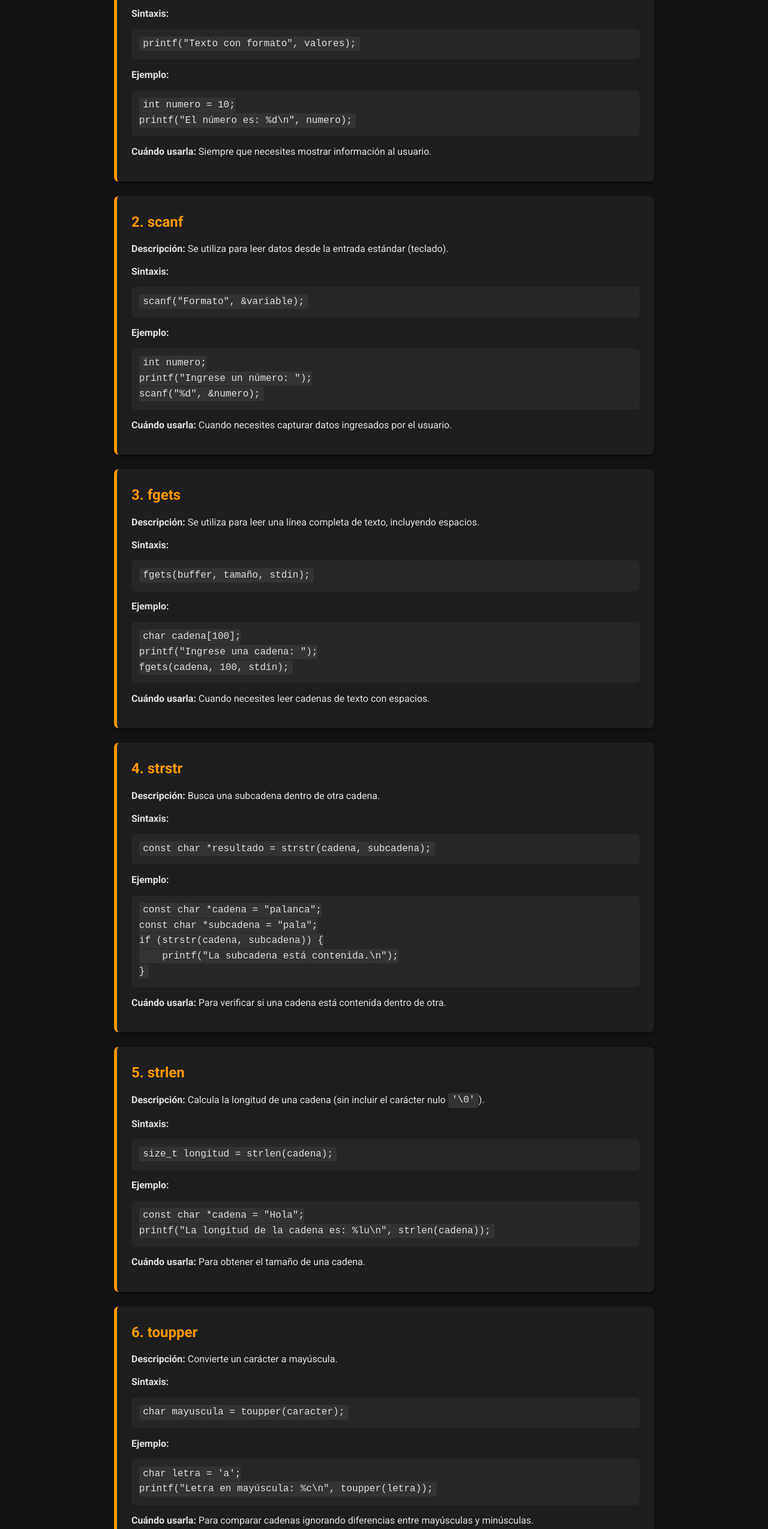
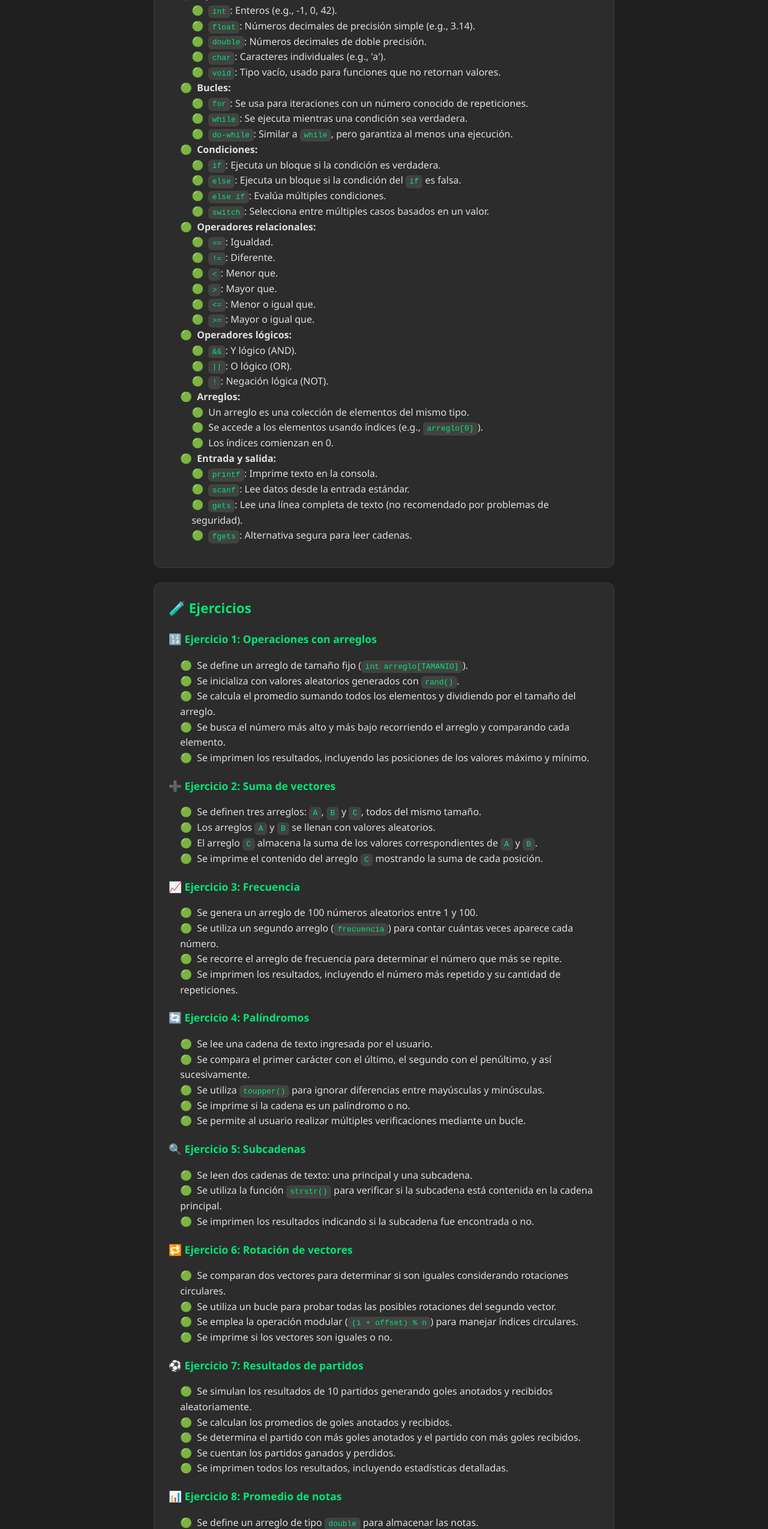
Before and after one commit to maxifuentes2/ejerciciosLaboratorio, a plain HTML site: page index.html in a window 1280 px wide. Shown: the part 251-2800 px from the top of the page at 60% size. Drawn offline with Linux system fonts and the light colour scheme.

Commit message:
cambiooo

```diff
--- a/css/style.css
+++ /dev/null
@@ -1,161 +0,0 @@
-/* Reset básico */
-* {
-  margin: 0;
-  padding: 0;
-  box-sizing: border-box;
-}
-
-/* Fuente base y fondo general */
-body {
-  background-color: #121212;
-  color: #E0E0E0;
-  font-family: 'Roboto', sans-serif;
-  line-height: 1.6;
-  padding: 1rem;
-}
-
-/* Encabezado con gradiente y tipografía destacada */
-header {
-  background: linear-gradient(135deg, #FF9800, #FF5722);
-  text-align: center;
-  padding: 1.5rem 1rem;
-  border-radius: 8px;
-  margin-bottom: 2rem;
-}
-
-header h1 {
-  font-size: 2rem;
-  color: #fff;
-}
-
-/* Contenedor principal */
-main {
-  max-width: 900px;
-  margin: auto;
-}
-
-/* Estilos para cada sección de la guía */
-section {
-  background-color: #1e1e1e;
-  padding: 1.5rem;
-  margin-bottom: 1.5rem;
-  border-left: 5px solid #FF9800;
-  border-radius: 8px;
-  box-shadow: 0 2px 4px rgba(0,0,0,0.6);
-  transition: transform 0.2s ease;
-}
-
-section:hover {
-  transform: scale(1.01);
-}
-
-/* Títulos de sección */
-h2 {
-  margin-bottom: 0.8rem;
-  color: #FF9800;
-}
-
-/* Párrafos y listas */
-p {
-  margin-bottom: 0.8rem;
-}
-
-ul {
-  list-style-position: inside;
-  margin-left: 1rem;
-  margin-bottom: 0.8rem;
-}
-
-/* Estilos para bloques de código */
-pre {
-  background-color: #272727;
-  padding: 0.8rem;
-  border-radius: 6px;
-  overflow-x: auto;
-  margin-bottom: 0.8rem;
-}
-
-code {
-  font-family: 'Courier New', Courier, monospace;
-  background-color: #333;
-  padding: 0.2rem 0.4rem;
-  border-radius: 4px;
-  color: #E0E0E0;
-}
-
-/* Botón "Mostrar más ejemplos" */
-.button-container {
-  text-align: center;
-  margin-bottom: 2rem;
-}
-
-.btn {
-  background-color: #FF9800;
-  color: #fff;
-  border: none;
-  padding: 0.75rem 1.5rem;
-  border-radius: 4px;
-  font-size: 1rem;
-  cursor: pointer;
-  transition: background-color 0.3s ease;
-}
-
-.btn:hover {
-  background-color: #FF5722;
-}
-
-/* Modal Overlay */
-.modal-overlay {
-  position: fixed;
-  top: 0;
-  left: 0;
-  width: 100%;
-  height: 100%;
-  background: rgba(0, 0, 0, 0.85);
-  display: none;
-  align-items: center;
-  justify-content: center;
-  z-index: 1000;
-}
-
-.modal-content {
-  background-color: #1e1e1e;
-  padding: 2rem;
-  border-radius: 8px;
-  width: 90%;
-  max-width: 600px;
-  position: relative;
-  box-shadow: 0 2px 10px rgba(0,0,0,0.8);
-}
-
-.close-button {
-  position: absolute;
-  top: 1rem;
-  right: 1rem;
-  color: #FF9800;
-  font-size: 1.5rem;
-  cursor: pointer;
-}
-
-/* Pie de página */
-footer {
-  background-color: #1F1F1F;
-  padding: 1rem;
-  margin-top: 2rem;
-  text-align: center;
-  border-radius: 8px;
-  color: #fff;
-}
-
-/* Responsive: Ajustes para dispositivos con pantalla pequeña */
-@media (max-width: 600px) {
-  body {
-    font-size: 14px;
-  }
-  section {
-    padding: 1rem;
-  }
-  header h1 {
-    font-size: 1.5rem;
-  }
-}
--- a/index.html
+++ b/index.html
@@ -2,320 +2,233 @@
 <html lang="es">
 
 <head>
-    <meta charset="UTF-8" />
-    <meta name="viewport" content="width=device-width, initial-scale=1" />
-    <title>Guía Completa de Funciones Utilizadas en los Ejercicios</title>
-    <!-- Puedes incluir una fuente de Google Fonts si lo deseas -->
-    <link href="https://fonts.googleapis.com/css2?family=Roboto:wght@400;500;700&display=swap" rel="stylesheet" />
-    <link rel="stylesheet" href="./css/style.css" />
+    <meta charset="UTF-8">
+    <meta name="viewport" content="width=device-width, initial-scale=1">
+    <title>Resumen C</title>
+    <style>
+        :root {
+            --bg: #1e1e1e;
+            --card-bg: #2c2c2c;
+            --text: #e0e0e0;
+            --muted: #a0a0a0;
+            --accent: #00e676;
+            --border: #3d3d3d;
+        }
+
+        * {
+            box-sizing: border-box;
+        }
+
+        body {
+            margin: 0;
+            font-family: 'Segoe UI', sans-serif;
+            background-color: var(--bg);
+            color: var(--text);
+            line-height: 1.6;
+        }
+
+        header {
+            background-color: var(--card-bg);
+            color: var(--accent);
+            padding: 1.5rem;
+            text-align: center;
+            border-bottom: 1px solid var(--border);
+        }
+
+        main {
+            max-width: 800px;
+            margin: auto;
+            padding: 2rem 1rem;
+        }
+
+        section {
+            background-color: var(--card-bg);
+            border: 1px solid var(--border);
+            border-radius: 12px;
+            padding: 1.5rem;
+            margin-bottom: 1.5rem;
+        }
+
+        h1,
+        h2 {
+            margin-top: 0;
+        }
+
+        h2 {
+            font-size: 1.4rem;
+            color: var(--accent);
+            margin-bottom: 1rem;
+        }
+
+        h3 {
+            font-size: 1.1rem;
+            margin-top: 1.2rem;
+            color: var(--accent);
+        }
+
+        ul {
+            padding-left: 1.2rem;
+            list-style-type: none;
+        }
+
+        ul li::before {
+            content: "🟢";
+            margin-right: 0.5rem;
+        }
+
+        code {
+            background-color: #424242;
+            padding: 0.2rem 0.4rem;
+            border-radius: 6px;
+            color: var(--accent);
+            font-family: monospace;
+        }
+
+        @media (max-width: 600px) {
+            main {
+                padding: 1rem;
+            }
+        }
+    </style>
 </head>
 
 <body>
     <header>
-        <h1>Guía Completa de Funciones Utilizadas en los Ejercicios</h1>
+        <h1>📗 Resumen de Programación en C</h1>
     </header>
     <main>
-        <!-- 1. printf -->
-        <section id="printf">
-            <h2>1. printf</h2>
-            <p>
-                <strong>Descripción:</strong> Se utiliza para imprimir texto o valores
-                en la consola.
-            </p>
-            <p><strong>Sintaxis:</strong></p>
-            <pre><code>printf("Texto con formato", valores);</code></pre>
-            <p><strong>Ejemplo:</strong></p>
-            <pre><code>int numero = 10;
-printf("El número es: %d\n", numero);</code></pre>
-            <p>
-                <strong>Cuándo usarla:</strong> Siempre que necesites mostrar
-                información al usuario.
-            </p>
-        </section>
 
-        <!-- 2. scanf -->
-        <section id="scanf">
-            <h2>2. scanf</h2>
-            <p>
-                <strong>Descripción:</strong> Se utiliza para leer datos desde la
-                entrada estándar (teclado).
-            </p>
-            <p><strong>Sintaxis:</strong></p>
-            <pre><code>scanf("Formato", &variable);</code></pre>
-            <p><strong>Ejemplo:</strong></p>
-            <pre><code>int numero;
-printf("Ingrese un número: ");
-scanf("%d", &numero);</code></pre>
-            <p>
-                <strong>Cuándo usarla:</strong> Cuando necesites capturar datos
-                ingresados por el usuario.
-            </p>
-        </section>
-
-        <!-- 3. fgets -->
-        <section id="fgets">
-            <h2>3. fgets</h2>
-            <p>
-                <strong>Descripción:</strong> Se utiliza para leer una línea completa
-                de texto, incluyendo espacios.
-            </p>
-            <p><strong>Sintaxis:</strong></p>
-            <pre><code>fgets(buffer, tamaño, stdin);</code></pre>
-            <p><strong>Ejemplo:</strong></p>
-            <pre><code>char cadena[100];
-printf("Ingrese una cadena: ");
-fgets(cadena, 100, stdin);</code></pre>
-            <p>
-                <strong>Cuándo usarla:</strong> Cuando necesites leer cadenas de texto
-                con espacios.
-            </p>
-        </section>
-
-        <!-- 4. strstr -->
-        <section id="strstr">
-            <h2>4. strstr</h2>
-            <p>
-                <strong>Descripción:</strong> Busca una subcadena dentro de otra
-                cadena.
-            </p>
-            <p><strong>Sintaxis:</strong></p>
-            <pre><code>const char *resultado = strstr(cadena, subcadena);</code></pre>
-            <p><strong>Ejemplo:</strong></p>
-            <pre><code>const char *cadena = "palanca";
-const char *subcadena = "pala";
-if (strstr(cadena, subcadena)) {
-    printf("La subcadena está contenida.\n");
-}</code></pre>
-            <p>
-                <strong>Cuándo usarla:</strong> Para verificar si una cadena está
-                contenida dentro de otra.
-            </p>
-        </section>
-
-        <!-- 5. strlen -->
-        <section id="strlen">
-            <h2>5. strlen</h2>
-            <p>
-                <strong>Descripción:</strong> Calcula la longitud de una cadena (sin
-                incluir el carácter nulo <code>'\0'</code>).
-            </p>
-            <p><strong>Sintaxis:</strong></p>
-            <pre><code>size_t longitud = strlen(cadena);</code></pre>
-            <p><strong>Ejemplo:</strong></p>
-            <pre><code>const char *cadena = "Hola";
-printf("La longitud de la cadena es: %lu\n", strlen(cadena));</code></pre>
-            <p>
-                <strong>Cuándo usarla:</strong> Para obtener el tamaño de una cadena.
-            </p>
-        </section>
-
-        <!-- 6. toupper -->
-        <section id="toupper">
-            <h2>6. toupper</h2>
-            <p><strong>Descripción:</strong> Convierte un carácter a mayúscula.</p>
-            <p><strong>Sintaxis:</strong></p>
-            <pre><code>char mayuscula = toupper(caracter);</code></pre>
-            <p><strong>Ejemplo:</strong></p>
-            <pre><code>char letra = 'a';
-printf("Letra en mayúscula: %c\n", toupper(letra));</code></pre>
-            <p>
-                <strong>Cuándo usarla:</strong> Para comparar cadenas ignorando
-                diferencias entre mayúsculas y minúsculas.
-            </p>
-        </section>
-
-        <!-- 7. rand y srand -->
-        <section id="rand-srand">
-            <h2>7. rand y srand</h2>
-            <p>
-                <strong>Descripción:</strong> Se utilizan para generar números
-                pseudoaleatorios.
-            </p>
-            <p><strong>Sintaxis:</strong></p>
-            <pre><code>srand(time(NULL)); // Inicializa la semilla
-int numero = rand(); // Genera un número aleatorio</code></pre>
-            <p><strong>Ejemplo:</strong></p>
-            <pre><code>srand(time(NULL));
-int aleatorio = rand() % 100; // Número entre 0 y 99
-printf("Número aleatorio: %d\n", aleatorio);</code></pre>
-            <p>
-                <strong>Cuándo usarla:</strong> Para generar números aleatorios en tus
-                programas.
-            </p>
-        </section>
-
-        <!-- 8. strcmp -->
-        <section id="strcmp">
-            <h2>8. strcmp</h2>
-            <p><strong>Descripción:</strong> Compara dos cadenas de texto.</p>
-            <p><strong>Sintaxis:</strong></p>
-            <pre><code>int resultado = strcmp(cadena1, cadena2);</code></pre>
-            <p><strong>Ejemplo:</strong></p>
-            <pre><code>const char *cadena1 = "Hola";
-const char *cadena2 = "Mundo";
-if (strcmp(cadena1, cadena2) == 0) {
-    printf("Las cadenas son iguales.\n");
-} else {
-    printf("Las cadenas son diferentes.\n");
-}</code></pre>
-            <p>
-                <strong>Cuándo usarla:</strong> Para comparar si dos cadenas son
-                iguales o determinar su orden lexicográfico.
-            </p>
-        </section>
-
-        <!-- 9. strcpy -->
-        <section id="strcpy">
-            <h2>9. strcpy</h2>
-            <p>
-                <strong>Descripción:</strong> Copia el contenido de una cadena a otra.
-            </p>
-            <p><strong>Sintaxis:</strong></p>
-            <pre><code>strcpy(destino, origen);</code></pre>
-            <p><strong>Ejemplo:</strong></p>
-            <pre><code>char destino[50];
-const char *origen = "Hola Mundo";
-strcpy(destino, origen);
-printf("Destino: %s\n", destino);</code></pre>
-            <p>
-                <strong>Cuándo usarla:</strong> Para duplicar o copiar cadenas de
-                texto.
-            </p>
-        </section>
-
-        <!-- 10. strcat -->
-        <section id="strcat">
-            <h2>10. strcat</h2>
-            <p><strong>Descripción:</strong> Concatena (une) dos cadenas.</p>
-            <p><strong>Sintaxis:</strong></p>
-            <pre><code>strcat(destino, origen);</code></pre>
-            <p><strong>Ejemplo:</strong></p>
-            <pre><code>char destino[50] = "Hola ";
-const char *origen = "Mundo";
-strcat(destino, origen);
-printf("Resultado: %s\n", destino);</code></pre>
-            <p>
-                <strong>Cuándo usarla:</strong> Para unir dos cadenas en una sola.
-            </p>
-        </section>
-
-        <!-- 11. memset -->
-        <section id="memset">
-            <h2>11. memset</h2>
-            <p>
-                <strong>Descripción:</strong> Inicializa un bloque de memoria con un
-                valor específico.
-            </p>
-            <p><strong>Sintaxis:</strong></p>
-            <pre><code>memset(ptr, valor, tamaño);</code></pre>
-            <p><strong>Ejemplo:</strong></p>
-            <pre><code>char buffer[50];
-memset(buffer, 0, sizeof(buffer)); // Inicializa el buffer con ceros</code></pre>
-            <p>
-                <strong>Cuándo usarla:</strong> Para limpiar o inicializar bloques de
-                memoria.
-            </p>
-        </section>
-
-        <!-- 12. free y malloc -->
-        <section id="free-malloc">
-            <h2>12. free y malloc</h2>
-            <p>
-                <strong>Descripción:</strong> Se utilizan para gestionar memoria
-                dinámica.
-            </p>
-            <p><strong>Sintaxis:</strong></p>
-            <pre><code>ptr = malloc(tamaño);
-free(ptr);</code></pre>
-            <p><strong>Ejemplo:</strong></p>
-            <pre><code>int *array = (int *)malloc(5 * sizeof(int));
-if (array == NULL) {
-    printf("Error al asignar memoria.\n");
-    return 1;
-}
-array[0] = 10;
-printf("Primer elemento: %d\n", array[0]);
-free(array);</code></pre>
-            <p>
-                <strong>Cuándo usarla:</strong> Para asignar y liberar memoria
-                dinámica.
-            </p>
-        </section>
-
-        <!-- 13. exit -->
-        <section id="exit">
-            <h2>13. exit</h2>
-            <p>
-                <strong>Descripción:</strong> Termina la ejecución del programa
-                inmediatamente.
-            </p>
-            <p><strong>Sintaxis:</strong></p>
-            <pre><code>exit(código);</code></pre>
-            <p><strong>Ejemplo:</strong></p>
-            <pre><code>if (error) {
-    printf("Ocurrió un error.\n");
-    exit(1);
-}</code></pre>
-            <p>
-                <strong>Cuándo usarla:</strong> Para salir del programa en caso de
-                error o condiciones específicas.
-            </p>
-        </section>
-
-        <!-- 14. Funciones personalizadas -->
-        <section id="funciones-personalizadas">
-            <h2>14. Funciones personalizadas</h2>
-            <p>
-                <strong>Descripción:</strong> Permiten encapsular lógica reutilizable.
-            </p>
-            <p><strong>Sintaxis:</strong></p>
-            <pre><code>tipo_de_retorno nombre_función(tipo_parametro nombre_parametro, ...) {
-    // Código de la función
-    return valor;
-}</code></pre>
-            <p><strong>Ejemplo:</strong></p>
-            <pre><code>double average(double marks[], int size) {
-    double sum = 0;
-    for (int i = 0; i < size; i++) {
-        sum += marks[i];
-    }
-    return sum / size;
-}</code></pre>
-            <p>
-                <strong>Cuándo usarla:</strong> Cuando necesites dividir tu programa
-                en bloques reutilizables.
-            </p>
-        </section>
-
-        <!-- 15. Librerías comunes -->
-        <section id="librerias-comunes">
-            <h2>15. Librerías comunes</h2>
+        <section>
+            <h2>📚 Teoría Básica sobre C</h2>
             <ul>
-                <li>
-                    <code>&lt;stdio.h&gt;</code>: Para entrada y salida estándar
-                    (printf, scanf).
+                <li><strong>Tipos de datos:</strong>
+                    <ul>
+                        <li><code>int</code>: Enteros (e.g., -1, 0, 42).</li>
+                        <li><code>float</code>: Números decimales de precisión simple (e.g., 3.14).</li>
+                        <li><code>double</code>: Números decimales de doble precisión.</li>
+                        <li><code>char</code>: Caracteres individuales (e.g., 'a').</li>
+                        <li><code>void</code>: Tipo vacío, usado para funciones que no retornan valores.</li>
+                    </ul>
                 </li>
-                <li>
-                    <code>&lt;stdlib.h&gt;</code>: Para funciones como rand y malloc.
+                <li><strong>Bucles:</strong>
+                    <ul>
+                        <li><code>for</code>: Se usa para iteraciones con un número conocido de repeticiones.</li>
+                        <li><code>while</code>: Se ejecuta mientras una condición sea verdadera.</li>
+                        <li><code>do-while</code>: Similar a <code>while</code>, pero garantiza al menos una ejecución.</li>
+                    </ul>
                 </li>
-                <li>
-                    <code>&lt;string.h&gt;</code>: Para manipulación de cadenas (strlen,
-                    strstr, strcmp, strcpy, strcat).
+                <li><strong>Condiciones:</strong>
+                    <ul>
+                        <li><code>if</code>: Ejecuta un bloque si la condición es verdadera.</li>
+                        <li><code>else</code>: Ejecuta un bloque si la condición del <code>if</code> es falsa.</li>
+                        <li><code>else if</code>: Evalúa múltiples condiciones.</li>
+                        <li><code>switch</code>: Selecciona entre múltiples casos basados en un valor.</li>
+                    </ul>
                 </li>
-                <li>
-                    <code>&lt;ctype.h&gt;</code>: Para manipulación de caracteres
-                    (toupper).
+                <li><strong>Operadores relacionales:</strong>
+                    <ul>
+                        <li><code>==</code>: Igualdad.</li>
+                        <li><code>!=</code>: Diferente.</li>
+                        <li><code>&lt;</code>: Menor que.</li>
+                        <li><code>&gt;</code>: Mayor que.</li>
+                        <li><code>&lt;=</code>: Menor o igual que.</li>
+                        <li><code>&gt;=</code>: Mayor o igual que.</li>
+                    </ul>
                 </li>
-                <li>
-                    <code>&lt;time.h&gt;</code>: Para trabajar con tiempo y generar
-                    números aleatorios.
+                <li><strong>Operadores lógicos:</strong>
+                    <ul>
+                        <li><code>&&</code>: Y lógico (AND).</li>
+                        <li><code>||</code>: O lógico (OR).</li>
+                        <li><code>!</code>: Negación lógica (NOT).</li>
+                    </ul>
+                </li>
+                <li><strong>Arreglos:</strong>
+                    <ul>
+                        <li>Un arreglo es una colección de elementos del mismo tipo.</li>
+                        <li>Se accede a los elementos usando índices (e.g., <code>arreglo[0]</code>).</li>
+                        <li>Los índices comienzan en 0.</li>
+                    </ul>
+                </li>
+                <li><strong>Entrada y salida:</strong>
+                    <ul>
+                        <li><code>printf</code>: Imprime texto en la consola.</li>
+                        <li><code>scanf</code>: Lee datos desde la entrada estándar.</li>
+                        <li><code>gets</code>: Lee una línea completa de texto (no recomendado por problemas de seguridad).</li>
+                        <li><code>fgets</code>: Alternativa segura para leer cadenas.</li>
+                    </ul>
                 </li>
             </ul>
         </section>
+
+        <section>
+            <h2>🧪 Ejercicios</h2>
+
+            <h3>🔢 Ejercicio 1: Operaciones con arreglos</h3>
+            <ul>
+                <li>Se define un arreglo de tamaño fijo (<code>int arreglo[TAMANIO]</code>).</li>
+                <li>Se inicializa con valores aleatorios generados con <code>rand()</code>.</li>
+                <li>Se calcula el promedio sumando todos los elementos y dividiendo por el tamaño del arreglo.</li>
+                <li>Se busca el número más alto y más bajo recorriendo el arreglo y comparando cada elemento.</li>
+                <li>Se imprimen los resultados, incluyendo las posiciones de los valores máximo y mínimo.</li>
+            </ul>
+
+            <h3>➕ Ejercicio 2: Suma de vectores</h3>
+            <ul>
+                <li>Se definen tres arreglos: <code>A</code>, <code>B</code> y <code>C</code>, todos del mismo tamaño.</li>
+                <li>Los arreglos <code>A</code> y <code>B</code> se llenan con valores aleatorios.</li>
+                <li>El arreglo <code>C</code> almacena la suma de los valores correspondientes de <code>A</code> y <code>B</code>.</li>
+                <li>Se imprime el contenido del arreglo <code>C</code> mostrando la suma de cada posición.</li>
+            </ul>
+
+            <h3>📈 Ejercicio 3: Frecuencia</h3>
+            <ul>
+                <li>Se genera un arreglo de 100 números aleatorios entre 1 y 100.</li>
+                <li>Se utiliza un segundo arreglo (<code>frecuencia</code>) para contar cuántas veces aparece cada número.</li>
+                <li>Se recorre el arreglo de frecuencia para determinar el número que más se repite.</li>
+                <li>Se imprimen los resultados, incluyendo el número más repetido y su cantidad de repeticiones.</li>
+            </ul>
+
+            <h3>🔄 Ejercicio 4: Palíndromos</h3>
+            <ul>
+                <li>Se lee una cadena de texto ingresada por el usuario.</li>
+                <li>Se compara el primer carácter con el último, el segundo con el penúltimo, y así sucesivamente.</li>
+                <li>Se utiliza <code>toupper()</code> para ignorar diferencias entre mayúsculas y minúsculas.</li>
+                <li>Se imprime si la cadena es un palíndromo o no.</li>
+                <li>Se permite al usuario realizar múltiples verificaciones mediante un bucle.</li>
+            </ul>
+
+            <h3>🔍 Ejercicio 5: Subcadenas</h3>
+            <ul>
+                <li>Se leen dos cadenas de texto: una principal y una subcadena.</li>
+                <li>Se utiliza la función <code>strstr()</code> para verificar si la subcadena está contenida en la cadena principal.</li>
+                <li>Se imprimen los resultados indicando si la subcadena fue encontrada o no.</li>
+            </ul>
+
+            <h3>🔁 Ejercicio 6: Rotación de vectores</h3>
+            <ul>
+                <li>Se comparan dos vectores para determinar si son iguales considerando rotaciones circulares.</li>
+                <li>Se utiliza un bucle para probar todas las posibles rotaciones del segundo vector.</li>
+                <li>Se emplea la operación modular (<code>(i + offset) % n</code>) para manejar índices circulares.</li>
+                <li>Se imprime si los vectores son iguales o no.</li>
+            </ul>
+
+            <h3>⚽ Ejercicio 7: Resultados de partidos</h3>
+            <ul>
+                <li>Se simulan los resultados de 10 partidos generando goles anotados y recibidos aleatoriamente.</li>
+                <li>Se calculan los promedios de goles anotados y recibidos.</li>
+                <li>Se determina el partido con más goles anotados y el partido con más goles recibidos.</li>
+                <li>Se cuentan los partidos ganados y perdidos.</li>
+                <li>Se imprimen todos los resultados, incluyendo estadísticas detalladas.</li>
+            </ul>
+
+            <h3>📊 Ejercicio 8: Promedio de notas</h3>
+            <ul>
+                <li>Se define un arreglo de tipo <code>double</code> para almacenar las notas.</li>
+                <li>Se implementa una función que calcula el promedio sumando todas las notas y dividiendo por la cantidad.</li>
+                <li>Se imprime el promedio con tres decimales utilizando <code>printf()</code>.</li>
+            </ul>
+        </section>
+
     </main>
-    <footer>
-        <p>&copy; 2025 Maximo Fuentes</p>
-    </footer>
 </body>
-
 </html>
```
